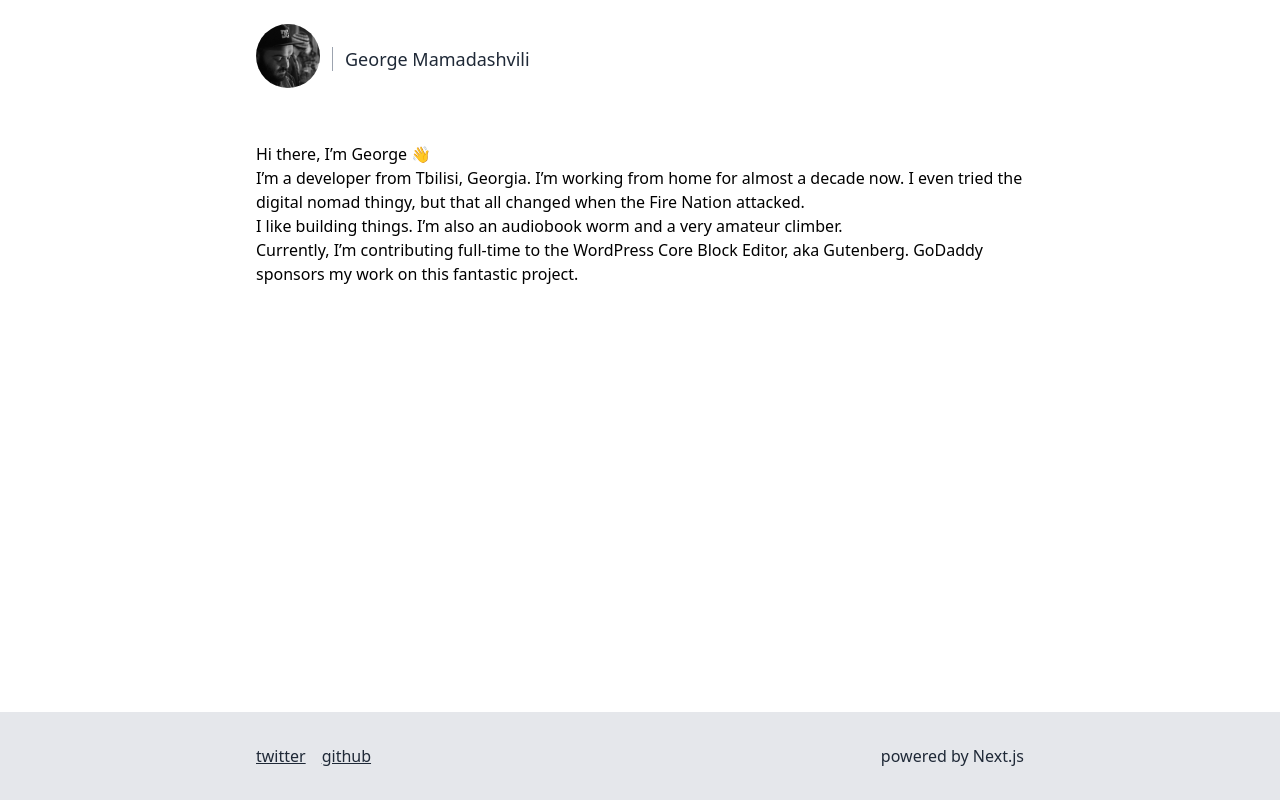
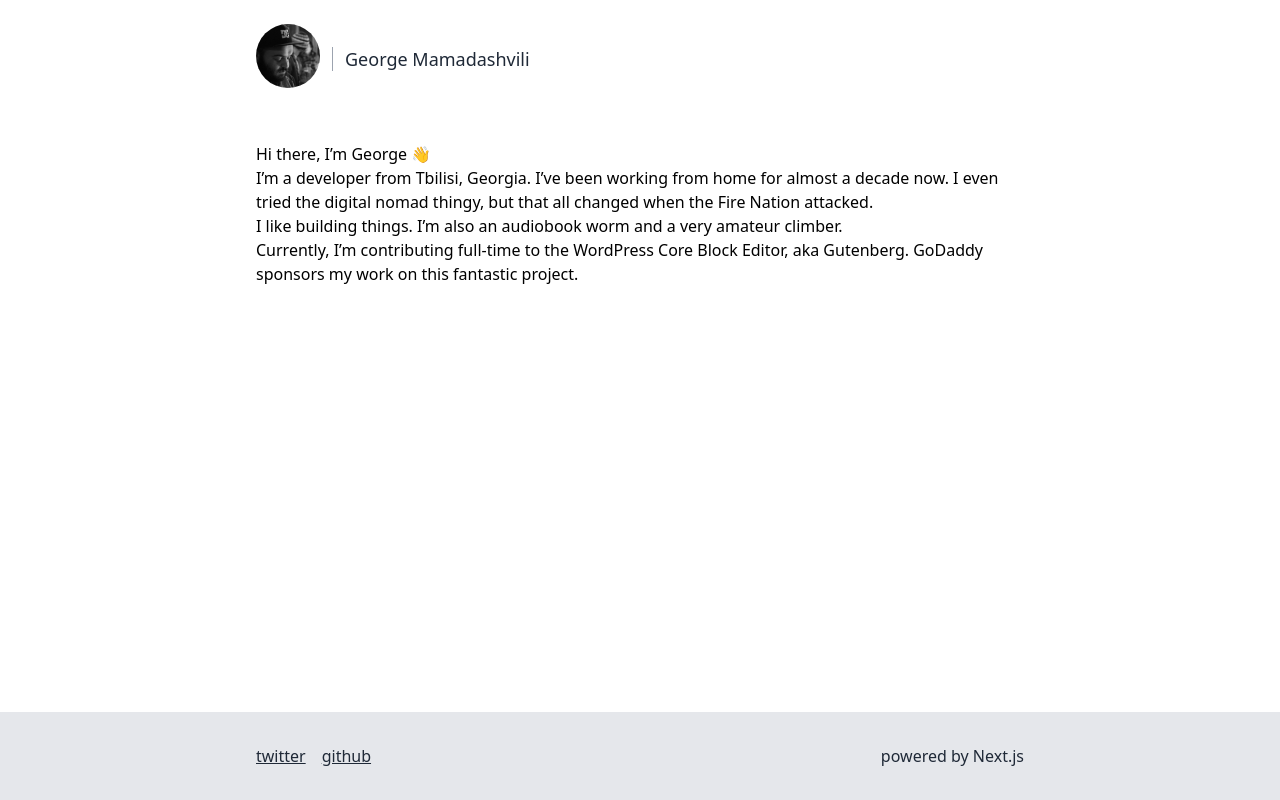
Before and after one commit to Mamaduka/dotcom-next, a Next.js app: page / in a window 1280 px wide. Built offline with nearby package versions, Linux system fonts and the light colour scheme; what @tailwindcss/typography, tinytime would draw is missing.

Commit message:
Fix grammar

```diff
--- a/pages/index.js
+++ b/pages/index.js
@@ -8,7 +8,7 @@ export default function Home({ posts, hasPosts }) {
       <section className="mb-12 prose prose-blue entry lg:prose-lg max-w-none">
         <h1>Hi there, I’m George 👋</h1>
         <p>
-          I’m a developer from Tbilisi, Georgia. I’m working from home for
+          I’m a developer from Tbilisi, Georgia. I’ve been working from home for
           almost a decade now. I even tried the digital nomad thingy, but that
           all changed when the Fire Nation attacked.
         </p>
```
